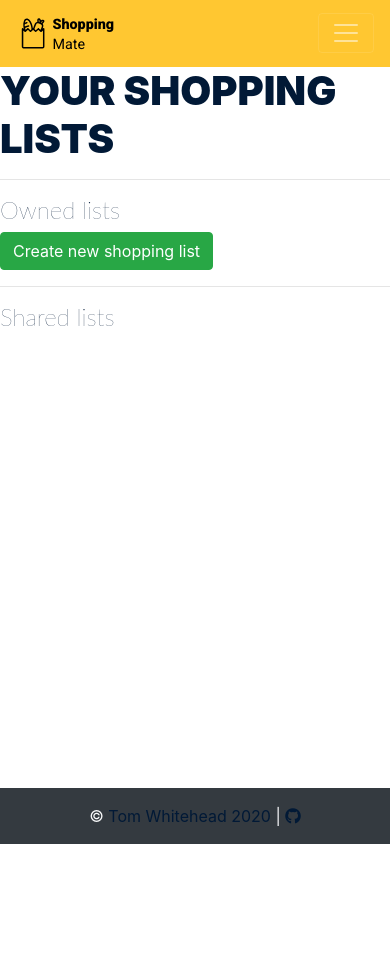
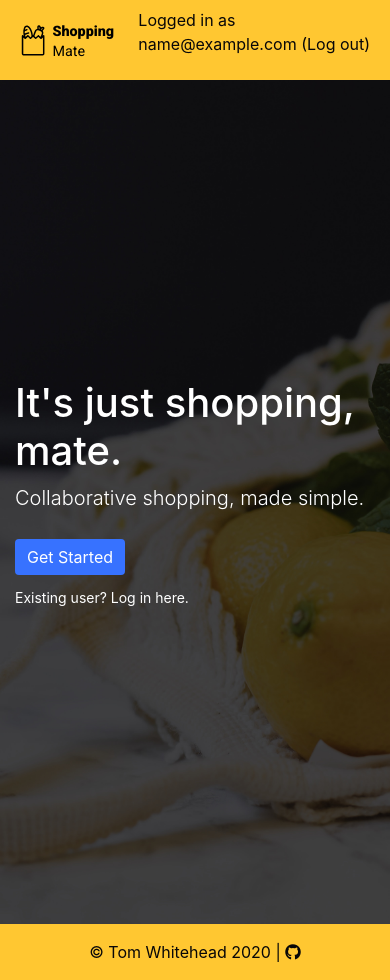
Before and after one commit to twhi/shopping-list, a Django app: page / in a window 390 px wide. Before the commit the page ends 844 px from the top, so only its background shows below. Run offline with Django 3.2, Linux system fonts and the light colour scheme; the visitor is signed in with stand-in values (Sample User, id 1); data that the repository does not hold is empty; some libraries are stand-ins or nearby versions.

Commit message:
homepage built

```diff
--- a/ShoppingList/static/base_static/base.css
+++ b/ShoppingList/static/base_static/base.css
@@ -1,9 +1,15 @@
-/* Theme colours
-yellow #ffc731
-black #080708
-blue #3772ff
-pink/red #df2935
-grey/white #e6e8e6 */
+/*
+
+=============
+Theme colours
+=============
+yellow      #ffc731
+black       #080708
+blue        #3772ff
+pink/red    #df2935
+grey/white  #e6e8e6
+
+*/
 
 .page {
     display: flex;
@@ -12,27 +18,13 @@ grey/white #e6e8e6 */
     background: rgb(255, 255, 255);
 }
 
-p,
-a,
-h1,
-h2,
-h3,
-h4 {
-    color: #011936;
-}
-
-h1 {
-    font-weight: 900;
-    text-transform: uppercase;
-}
-
 h4 {
     font-weight: 100;
-    /* text-transform: uppercase; */
     font-family: 'Lato', sans-serif;
 }
 
-nav {
+nav, footer {
+    color: #080708;
     background-color: #ffc731;
 }
 
@@ -43,6 +35,33 @@ nav {
 .page-content {
     flex: 1;
 }
+
+#splash {
+    overflow: hidden;
+    background: url(bg.jpg);
+    background-size: cover;
+    background-position: center;
+    padding-top: 100px;
+    padding-bottom: 100px;
+    display: flex;
+    align-items: center;
+    flex-direction: column;
+    justify-content: center;
+    min-height: 100vh;
+}
+
+.landing-section-text {
+    color: white;
+}
+
+.white-link, .white-link:hover {
+    color: white !important;
+}
+
+.black-link, .black-link:hover {
+    color: #080708 !important;
+}
+
 
 .action-list-group {
     position: relative;
@@ -58,7 +77,7 @@ nav {
     background: #465362;
 }
 
-.action-list-group .list-group-item>a.list-group-link {
+.action-list-group .list-group-item > a.list-group-link {
     display: block;
     /* inherit from .list-group-item */
     padding: 20px 15px;
@@ -107,3 +126,17 @@ tr.found-item td:after {
 .inline-table {
     display: inline-block;
 }
+
+.btn-blue {
+    margin-top: 10px;
+    margin-bottom: 10px;
+    color: #fff;
+    border-style: none;
+    background-color: #3772ff;
+    cursor: pointer;
+}
+
+.btn-blue:hover, .btn-blue:focus, .btn-blue:active, .btn-blue.active, .open>.dropdown-toggle.btn-blue {
+    color: #fff;
+    background-color: #004cff;
+}
--- a/ShoppingList/templates/base.html
+++ b/ShoppingList/templates/base.html
@@ -19,41 +19,22 @@
 <body class="page">
 
     <!-- Navbar Start -->
-    <nav class="navbar navbar-expand-lg navbar-dark navbar-custom">
-        <a class="navbar-brand" href="{% url 'home' %}">{% include 'logo.html' %}</a>
-        <button class="navbar-toggler" type="button" data-toggle="collapse" data-target="#navbarSupportedContent" aria-controls="navbarSupportedContent" aria-expanded="false" aria-label="Toggle navigation">
-            <span class="navbar-toggler-icon"></span>
-        </button>
-        <div class="collapse navbar-collapse" id="navbarSupportedContent">
+    <nav class="navbar navbar-expand navbar-dark navbar-custom">
+        <a class="navbar-brand" href="{% if user.is_authenticated %}{% url 'my_lists' %}{% else %}#{% endif %}">{% include 'logo.html' %}</a>
         <ul class="navbar-nav ml-auto">
-
             {% if user.is_authenticated %}
             <li class="nav-item">
-                    <p>Logged in as {{ user.email }} <a href="{% url 'logout' %}?next={{ request.path }}">(Log out)</a></p>
+                <p>Logged in as {{ user.email }} <a class="black-link" href="{% url 'logout' %}?next={{ request.path }}">(Log out)</a></p>
             </li>
             {% else %}
             <li class="nav-item">
-                    <a href="{% url 'registration' %}?next={{ request.path }}">Register</a>
+                <a class="nav-link black-link" href="{% url 'registration' %}?next={{ request.path }}">Register</a>
             </li>
             <li class="nav-item">
-                    <a href="{% url 'login' %}?next={{ request.path }}">Log in</a>
+                <a class="nav-link black-link" href="{% url 'login' %}?next={{ request.path }}">Log in</a>
             </li>
             {% endif %}
-
-                {% comment %} <li class="nav-item">
-                    <a class="nav-link" href="#">Register</a>
-                </li>
-                <li class="nav-item">
-                    <a class="nav-link" href="#">Login</a>
-                </li>
-
-                {% if request.session.username %}
-                <li class="nav-item">You're currently logged in as {{ request.session.email }}</li>
-                {% endif %} {% endcomment %}
-
         </ul>
-
-        </div>
     </nav>
     <!-- Navbar End -->
 
--- a/ShoppingList/templates/footer.html
+++ b/ShoppingList/templates/footer.html
@@ -1,6 +1,6 @@
-<footer class="page-footer bg-dark font-small text-light">
-    <div class="footer-copyright text-center py-3">© <a href="https://twhitehead.me">Tom Whitehead 2020</a>
+<footer class="page-footer font-small">
+    <div class="footer-copyright text-center py-3">© <a class="black-link" href="https://twhitehead.me">Tom Whitehead 2020</a>
         <span class="icon-padding">|</span>
-        <a href="https://github.com/twhi/"><i class="fab fa-github"></i></a>
+        <a class="black-link" href="https://github.com/twhi/"><i class="fab fa-github"></i></a>
     </div>
 </footer>
--- a/app/templates/detail.html
+++ b/app/templates/detail.html
@@ -4,7 +4,7 @@
 
 {% block content %}
 
-<a href="{% url 'home' %}">Back to Homepage</a>
+<a href="{% url 'my_lists' %}">Back to My Lists</a>
 
 <hr>
 
--- a/app/templates/index.html
+++ b/app/templates/index.html
@@ -1,40 +1,19 @@
-{% extends 'base.html' %} {% load static %}} {% load humanize %} {% block content %}
+{% extends 'base.html' %}
+{% load static %}
+{% load humanize %}
 
+{% block content %}
 
-<h1>Your Shopping Lists</h1>
-<hr>
-<h4>Owned lists</h4>
-<div class="row">
-    <div class="col-xl-6">
-        <ul class="list-group action-list-group">
-            {% for shopping_list in shopping_lists.owned_lists %}
-            <li class="list-group-item">
-                <a class="list-group-link" href='{% url "list_detail" shopping_list.pk %}'>
-                    <h4 class="index-list-title">{{ shopping_list }}</h4> <small class="text-muted">Created:
-                        {{ shopping_list.date_created|naturaltime }}</small>
-                </a>
-                <form action="{% url 'delete_list' shopping_list.pk %}" method=POST>{% csrf_token %}<button class="btn btn-sm btn-danger">Delete</button></form>
-            </li>
-            {% endfor %}
-        </ul>
+<div id="splash">
+    <div class="landing-section-text col-md-8">
+        <h1 class="">It's just shopping, mate.</h1>
+        <p class="lead">Collaborative shopping, made simple.</p>
+        <a class="btn btn-blue">Get Started</a>
+        <p class=""><small><a class="white-link" href="#">Existing user? Log in here.</a></small></p>
     </div>
 </div>
 
-<a class="btn btn-success" href="{% url 'create_list' %}">Create new shopping list</a>
-<hr>
+{% endblock content %}
 
-<h4>Shared lists</h4>
-<div class="row">
-    <div class="col-xl-6">
-        <ul class="list-group action-list-group">
-            {% for shopping_list in shopping_lists.guest_lists %}
-            <li class="list-group-item">
-                <a class="list-group-link" href='{% url "list_detail" shopping_list.pk %}'>
-                    <h4 class="index-list-title">{{ shopping_list }}</h4> <small class="text-muted">Created: {{ shopping_list.date_created|naturaltime }}</small>
-                </a>
-            </li>
-            {% endfor %}
-        </ul>
-    </div>
-</div>
-{% endblock content %}
+{% block scripts %}
+{% endblock scripts %}
--- a/app/urls.py
+++ b/app/urls.py
@@ -15,10 +15,11 @@ Including another URLconf
 """
 
 from django.urls import path
-from .views import ShoppingListView, ShoppingListDetailView, Registration, CreateNewListView, InviteToListView, ShoppingListDeleteView
+from .views import *
 
 urlpatterns = [
-    path('', ShoppingListView.as_view(), name='home'),
+    path('', HomepageView.as_view(), name='home'),
+    path('my_lists', ShoppingListView.as_view(), name='my_lists'),
     path('register/', Registration.as_view(), name='registration'),
     path('list/<int:pk>', ShoppingListDetailView.as_view(), name='list_detail'),
     path('delete/<int:pk>', ShoppingListDeleteView.as_view(), name='delete_list'),
--- a/app/views.py
+++ b/app/views.py
@@ -10,7 +10,7 @@ from django.urls import reverse
 from django.urls import reverse_lazy
 from django.utils.crypto import get_random_string
 from django.views import View
-from django.views.generic import CreateView, ListView, DetailView, FormView, DeleteView, UpdateView
+from django.views.generic import CreateView, ListView, DetailView, FormView, DeleteView, UpdateView, TemplateView
 from django.views.generic.detail import SingleObjectMixin
 
 from .models import List, Item
@@ -32,7 +32,7 @@ class UserOwnsShoppingListMixin(UserPassesTestMixin):
 class ShoppingListDeleteView(UserOwnsShoppingListMixin, DeleteView):
 
     model = List
-    success_url = reverse_lazy('home')
+    success_url = reverse_lazy('my_lists')
 
     def get_object(self, queryset=None):
         obj = super().get_object()
@@ -54,8 +54,12 @@ class Registration(CreateView):
         return super().form_valid(form)
 
 
+class HomepageView(TemplateView):
+    template_name = 'index.html'
+
 class ShoppingListView(LoginRequiredMixin, ListView):
-    template_name = 'index.html'
+    login_url = ''
+    template_name = 'my_lists.html'
     context_object_name = 'shopping_lists'
     model = List
 
```
Also changed, not shown: app/templates/my_lists.html (added, +40 -0 lines), static/base_static/base.css (+13 -8 lines), ShoppingList/static/base_static/bg.jpg (added), static/base_static/bg.jpg (added). Lines whose indentation alone changed are shown as unchanged.
